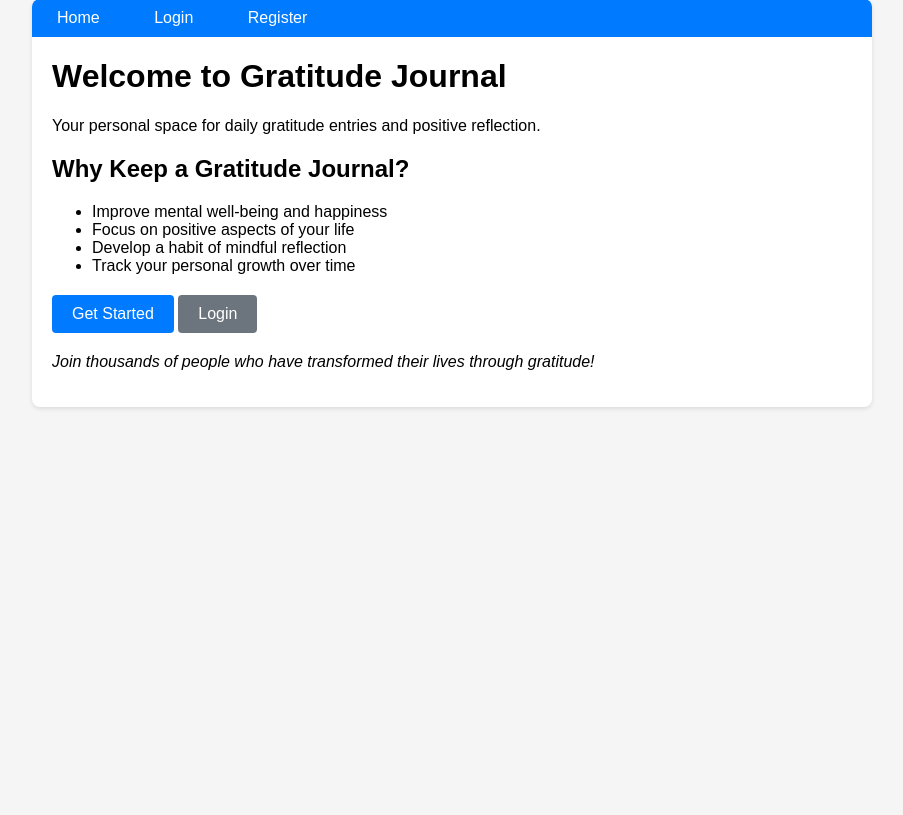
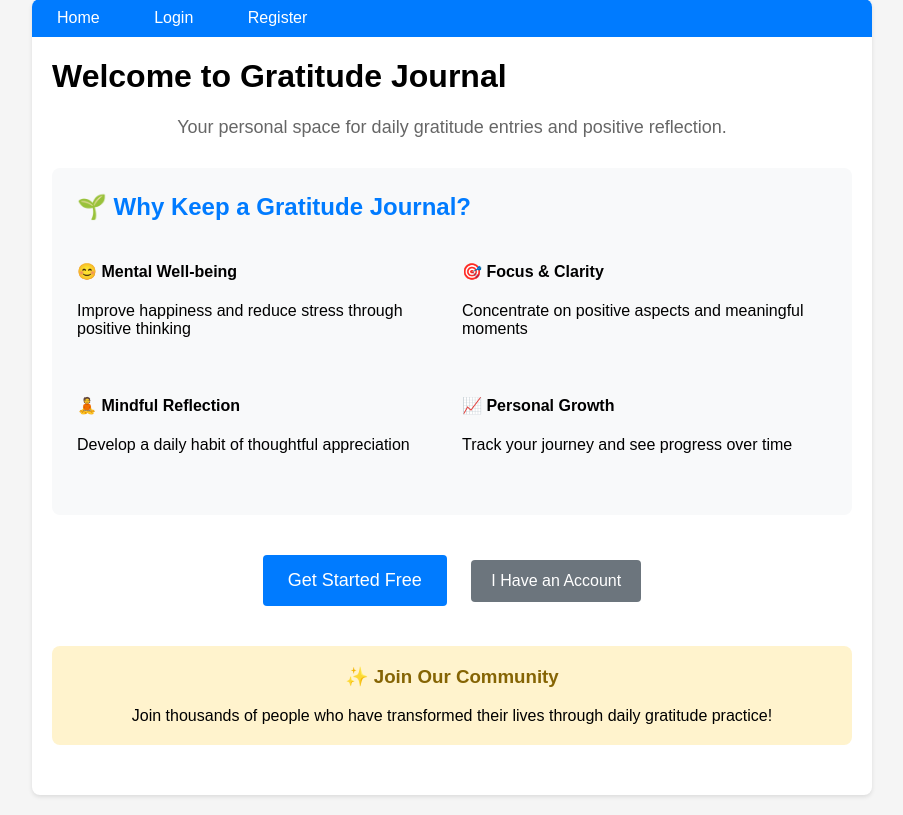
Before and after one commit to FatimahMohamed/Capstone, a Django app: template journal/templates/journal/home.html in a window 1280 px wide. Shown: the part 21-836 px from the top of the page, without its empty margins (188-1091 px from the left). Before the commit the page ends 430 px from the top, so only its background shows below. Run offline with Django 4.2, Linux system fonts and the light colour scheme; the template is opened without the code that fills it, so the values that code supplies are empty.

Commit message:
enhance: Improve dashboard and home page user experience
- Personalize dashboard greeting with user's first name
- Add enhanced visual design with grid layouts and cards
- Include daily gratitude prompts and inspirational quotes
- Improve home page with better feature showcase
- Add member information display and quick actions
- Create more engaging and informative user interface

```diff
--- a/journal/templates/journal/home.html
+++ b/journal/templates/journal/home.html
@@ -6,30 +6,71 @@
 <h1>Welcome to Gratitude Journal</h1>
 
 {% if user.is_authenticated %}
-    <p>Hello, <strong>{{ user.username }}</strong>! Welcome back to your gratitude journal.</p>
-    <p>This is your personal space for recording daily moments of gratitude and positivity.</p>
+    {% if user.first_name %}
+        <p>Hello, <strong>{{ user.first_name }}</strong>! Welcome back to your gratitude journal.</p>
+    {% else %}
+        <p>Hello, <strong>{{ user.username }}</strong>! Welcome back to your gratitude journal.</p>
+    {% endif %}
+
+    <div style="background-color: #e7f3ff; padding: 20px; border-radius: 8px; margin: 20px 0;">
+        <h3>🌟 Your Journey at a Glance</h3>
+        <p>This is your personal space for recording daily moments of gratitude and positivity.</p>
+        <div style="margin: 15px 0;">
+            <p>📅 Member since: <strong>{{ user.date_joined|date:"F Y" }}</strong></p>
+            <p>📧 Email: <strong>{{ user.email|default:"Not provided" }}</strong></p>
+        </div>
+    </div>
 
     <div style="margin: 20px 0;">
-        <a href="{% url 'journal:dashboard' %}" class="btn">Go to Dashboard</a>
+        <a href="{% url 'journal:dashboard' %}" class="btn" style="font-size: 18px; padding: 15px 25px;">Go to Dashboard</a>
     </div>
 
-    <p><em>Start your gratitude journey today and discover the power of positive thinking!</em></p>
-{% else %}
-    <p>Your personal space for daily gratitude entries and positive reflection.</p>
-
-    <h2>Why Keep a Gratitude Journal?</h2>
-    <ul>
-        <li>Improve mental well-being and happiness</li>
-        <li>Focus on positive aspects of your life</li>
-        <li>Develop a habit of mindful reflection</li>
-        <li>Track your personal growth over time</li>
-    </ul>
-
-    <div style="margin: 20px 0;">
-        <a href="{% url 'journal:register' %}" class="btn">Get Started</a>
-        <a href="{% url 'journal:login' %}" class="btn" style="background-color: #6c757d;">Login</a>
+    <div style="background-color: #d4edda; padding: 15px; border-radius: 5px; margin: 20px 0;">
+        <h4>🎯 Quick Actions</h4>
+        <div style="display: flex; gap: 10px; flex-wrap: wrap; margin-top: 10px;">
+            <button class="btn" style="background-color: #28a745;">Write Today's Entry</button>
+            <a href="{% url 'journal:profile' %}" class="btn" style="background-color: #6c757d;">View Profile</a>
+        </div>
     </div>
 
-    <p><em>Join thousands of people who have transformed their lives through gratitude!</em></p>
+    <p style="font-style: italic; color: #666; text-align: center; margin: 30px 0;">
+        "Start your gratitude journey today and discover the power of positive thinking!"
+    </p>
+{% else %}
+    <div style="text-align: center; margin: 20px 0;">
+        <p style="font-size: 18px; color: #666;">Your personal space for daily gratitude entries and positive reflection.</p>
+    </div>
+
+    <div style="background-color: #f8f9fa; padding: 25px; border-radius: 8px; margin: 30px 0;">
+        <h2 style="color: #007bff; margin-top: 0;">🌱 Why Keep a Gratitude Journal?</h2>
+        <div style="display: grid; grid-template-columns: repeat(auto-fit, minmax(250px, 1fr)); gap: 20px; margin: 20px 0;">
+            <div>
+                <h4>😊 Mental Well-being</h4>
+                <p>Improve happiness and reduce stress through positive thinking</p>
+            </div>
+            <div>
+                <h4>🎯 Focus & Clarity</h4>
+                <p>Concentrate on positive aspects and meaningful moments</p>
+            </div>
+            <div>
+                <h4>🧘 Mindful Reflection</h4>
+                <p>Develop a daily habit of thoughtful appreciation</p>
+            </div>
+            <div>
+                <h4>📈 Personal Growth</h4>
+                <p>Track your journey and see progress over time</p>
+            </div>
+        </div>
+    </div>
+
+    <div style="text-align: center; margin: 30px 0;">
+        <a href="{% url 'journal:register' %}" class="btn" style="font-size: 18px; padding: 15px 25px; margin: 10px;">Get Started Free</a>
+        <a href="{% url 'journal:login' %}" class="btn" style="background-color: #6c757d; font-size: 16px; padding: 12px 20px; margin: 10px;">I Have an Account</a>
+    </div>
+
+    <div style="background-color: #fff3cd; padding: 20px; border-radius: 8px; margin: 30px 0; text-align: center;">
+        <h3 style="margin-top: 0; color: #856404;">✨ Join Our Community</h3>
+        <p style="margin-bottom: 0;">Join thousands of people who have transformed their lives through daily gratitude practice!</p>
+    </div>
 {% endif %}
 {% endblock %}
```
Also changed, not shown: journal/templates/journal/dashboard.html (+51 -16 lines).
